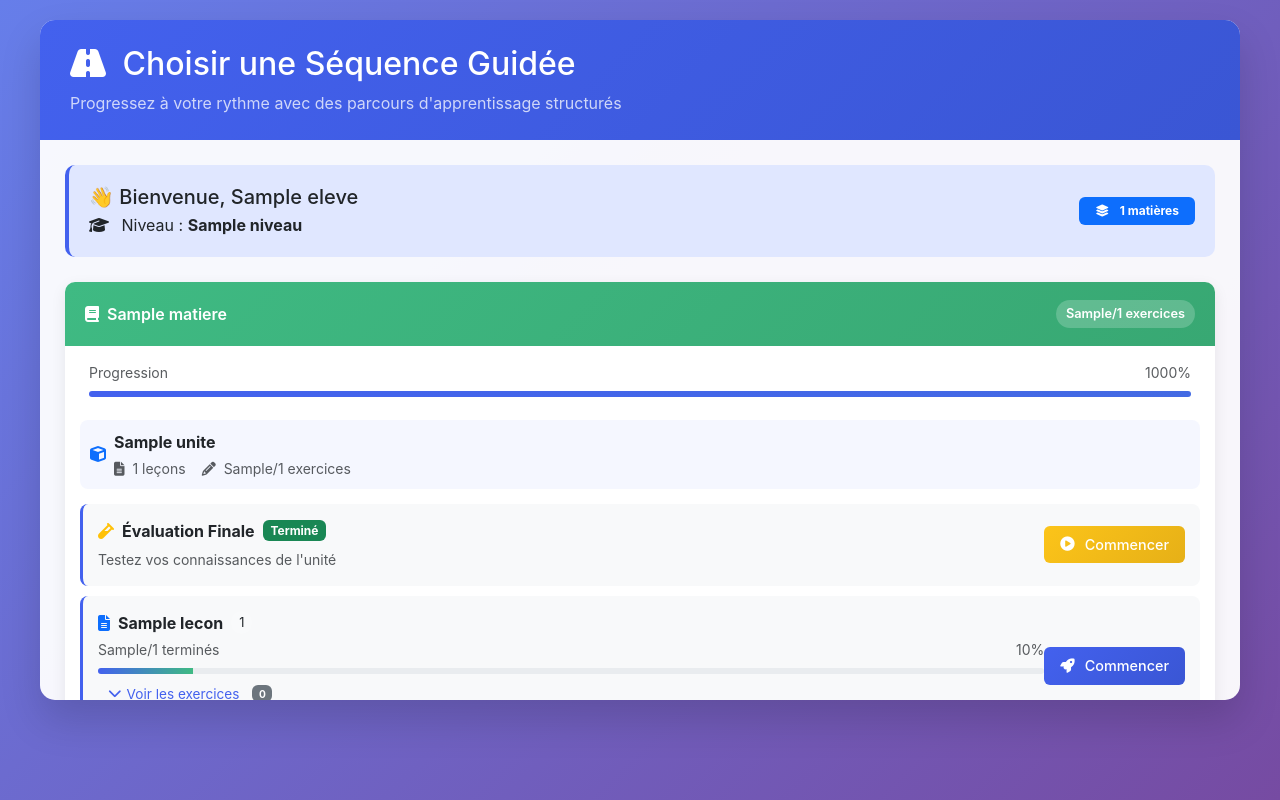
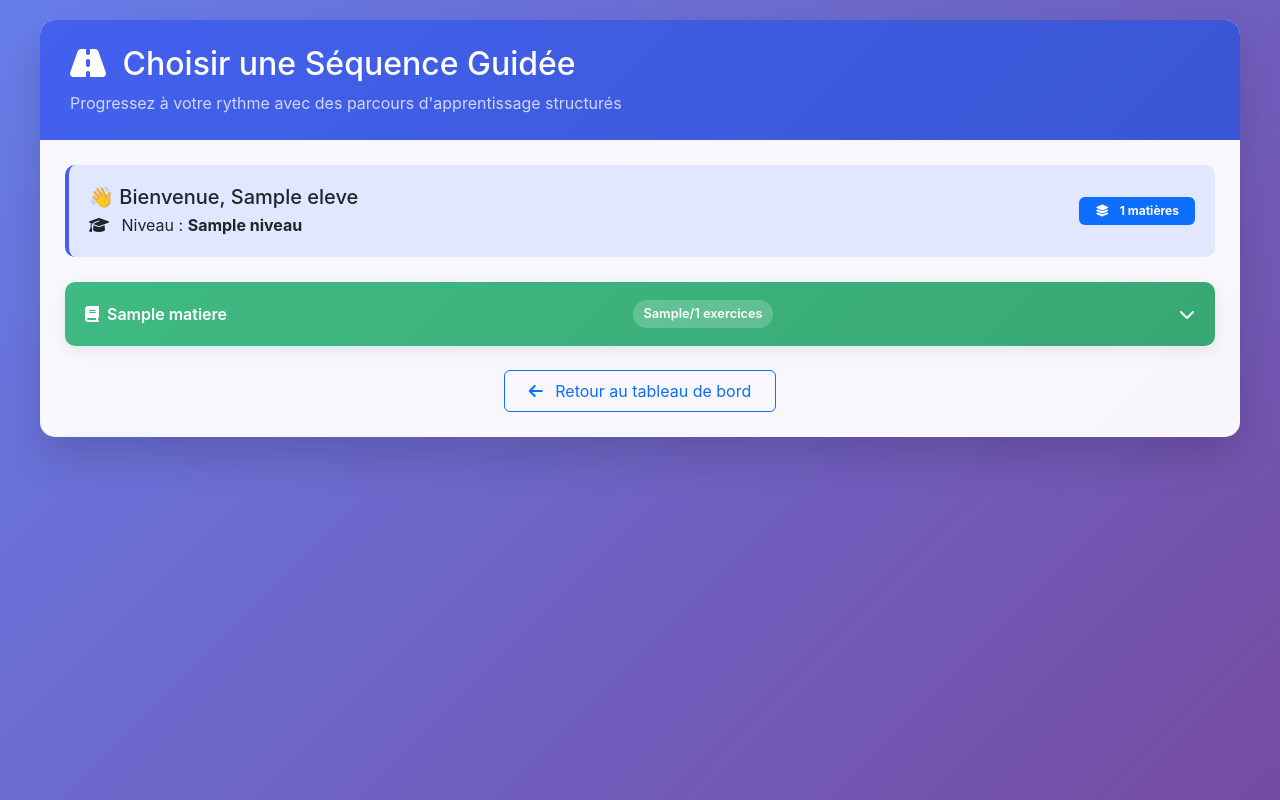
Before and after one commit to GuehiA/tutorat_ai, a Python web app: template templates/choisir_sequence.html in a window 1280 px wide. Run offline with Jinja, Linux system fonts and the light colour scheme; the template is opened without the code that fills it: most values are stand-ins (such as "Sample title", 1, 10 or a date in 2020).

Commit message:
Update choisir_sequence.html
retour

```diff
--- a/templates/choisir_sequence.html
+++ b/templates/choisir_sequence.html
@@ -43,8 +43,6 @@
 
     .content-section {
       padding: 25px;
-      max-height: 70vh;
-      overflow-y: auto;
     }
 
     .welcome-card {
@@ -70,10 +68,27 @@
       font-weight: 600;
       display: flex;
       align-items: center;
+      cursor: pointer;
+      user-select: none;
+      transition: background 0.3s;
+    }
+
+    .matiere-header:hover {
+      background: linear-gradient(135deg, #38a873 0%, #2e9968 100%);
+    }
+
+    .matiere-header.collapsed i.fa-chevron-down {
+      transform: rotate(-90deg);
     }
 
     .matiere-content {
-      padding: 0;
+      max-height: 0;
+      overflow: hidden;
+      transition: max-height 0.3s ease-out;
+    }
+
+    .matiere-content.expanded {
+      max-height: 5000px;
     }
 
     .unite-card {
@@ -88,10 +103,30 @@
     .unite-header {
       display: flex;
       align-items: center;
+      cursor: pointer;
       padding: 10px;
       border-radius: 8px;
+      transition: background 0.2s;
+    }
+
+    .unite-header:hover {
       background: rgba(67, 97, 238, 0.05);
-      margin-bottom: 15px;
+    }
+
+    .unite-header.collapsed i.fa-chevron-right {
+      transform: rotate(-90deg);
+    }
+
+    .unite-content {
+      max-height: 0;
+      overflow: hidden;
+      transition: max-height 0.3s ease-out;
+      padding-left: 15px;
+    }
+
+    .unite-content.expanded {
+      max-height: 5000px;
+      padding-top: 15px;
     }
 
     .lecon-item {
@@ -105,6 +140,7 @@
 
     .lecon-item:hover {
       background: #e9ecef;
+      transform: translateX(5px);
     }
 
     .progress-bar {
@@ -183,74 +219,6 @@
       text-align: center;
       padding: 40px;
       color: #6c757d;
-    }
-
-    .exercice-details {
-      max-height: 0;
-      overflow: hidden;
-      transition: max-height 0.3s ease-out;
-      background: white;
-      border-radius: 8px;
-      margin-top: 10px;
-      border: 1px solid #dee2e6;
-    }
-
-    .exercice-details.expanded {
-      max-height: 500px;
-      padding: 15px;
-    }
-
-    .toggle-exercices {
-      background: none;
-      border: none;
-      color: var(--primary);
-      cursor: pointer;
-      font-size: 0.85rem;
-      padding: 5px 10px;
-      margin-top: 5px;
-      display: inline-flex;
-      align-items: center;
-      gap: 5px;
-    }
-
-    .toggle-exercices:hover {
-      color: var(--primary-dark);
-    }
-
-    .exercice-list {
-      padding: 10px;
-    }
-
-    .exercice-item {
-      padding: 8px 12px;
-      border-bottom: 1px solid #f1f1f1;
-      display: flex;
-      justify-content: space-between;
-      align-items: center;
-    }
-
-    .exercice-item:last-child {
-      border-bottom: none;
-    }
-
-    .exercice-status {
-      width: 10px;
-      height: 10px;
-      border-radius: 50%;
-      display: inline-block;
-      margin-right: 8px;
-    }
-
-    .exercice-status.completed {
-      background-color: var(--success);
-    }
-
-    .exercice-status.pending {
-      background-color: #ffc107;
-    }
-
-    .exercice-status.not-started {
-      background-color: #dee2e6;
     }
 
     @media (max-width: 768px) {
@@ -332,15 +300,16 @@
 
           <div class="matiere-card">
             <!-- Matière Header -->
-            <div class="matiere-header">
+            <div class="matiere-header" onclick="toggleMatiere(this)">
               <i class="fas fa-book me-2"></i>
               {{ matiere_nom }}
               <span class="stats-badge">
                 {{ stats.completed_exercises }}/{{ stats.total_exercises }} {{ "exercises" if lang == "en" else "exercices" }}
               </span>
+              <i class="fas fa-chevron-down ms-auto transition-all"></i>
             </div>
 
-            <!-- Matière Content - TOUJOURS VISIBLE -->
+            <!-- Matière Content -->
             <div class="matiere-content">
               <!-- Progress bar for matiere -->
               <div class="px-4 pt-3 pb-2">
@@ -353,14 +322,14 @@
                 </div>
               </div>
 
-              <!-- Unités List - TOUJOURS VISIBLE -->
+              <!-- Unités List -->
               {% for unit_data in data.unites %}
                 {% set unite = unit_data.unite %}
                 {% set unit_completion = (unit_data.completed_exercises / unit_data.total_exercises * 100) if unit_data.total_exercises > 0 else 0 %}
 
                 <div class="unite-card">
                   <!-- Unité Header -->
-                  <div class="unite-header">
+                  <div class="unite-header" onclick="toggleUnite(this)">
                     <i class="fas fa-cube me-2 text-primary"></i>
                     <div class="flex-grow-1">
                       <strong>{{ unite.nom_en if lang == 'en' and unite.nom_en else unite.nom }}</strong>
@@ -375,10 +344,11 @@
                         </small>
                       </div>
                     </div>
+                    <i class="fas fa-chevron-right ms-2 transition-all"></i>
                   </div>
 
-                  <!-- Unité Content - TOUJOURS VISIBLE -->
-                  <div>
+                  <!-- Unité Content -->
+                  <div class="unite-content">
                     <!-- Test Sommatif -->
                     {% for test in unit_data.tests %}
                       <div class="lecon-item d-flex justify-content-between align-items-center flex-wrap">
@@ -402,7 +372,7 @@
                       </div>
                     {% endfor %}
 
-                    <!-- Leçons - TOUJOURS VISIBLE -->
+                    <!-- Leçons -->
                     {% for lecon_data in unit_data.lecons %}
                       {% set lecon = lecon_data.lecon %}
                       {% if lecon_data.total_exercises > 0 %}
@@ -424,37 +394,6 @@
                             <div class="progress-bar">
                               <div class="progress-fill" style="width: {{ lecon_data.progress }}%"></div>
                             </div>
-
-                            <!-- Bouton pour voir les exercices (optionnel) -->
-                            {% if lecon_data.exercices %}
-                            <button class="toggle-exercices" onclick="toggleExercices(this)">
-                              <i class="fas fa-chevron-down"></i>
-                              {{ "Show exercises" if lang == "en" else "Voir les exercices" }}
-                              <span class="badge bg-secondary ms-2">{{ lecon_data.exercices|length }}</span>
-                            </button>
-
-                            <div class="exercice-details">
-                              <div class="exercice-list">
-                                {% for exercice in lecon_data.exercices %}
-                                <div class="exercice-item">
-                                  <div>
-                                    <span class="exercice-status {% if exercice.completed %}completed{% elif exercice.started %}pending{% else %}not-started{% endif %}"></span>
-                                    <span>{{ exercice.titre }}</span>
-                                  </div>
-                                  <small class="text-muted">
-                                    {% if exercice.difficulty == 'easy' %}
-                                      {{ "Easy" if lang == "en" else "Facile" }}
-                                    {% elif exercice.difficulty == 'medium' %}
-                                      {{ "Medium" if lang == "en" else "Moyen" }}
-                                    {% else %}
-                                      {{ "Hard" if lang == "en" else "Difficile" }}
-                                    {% endif %}
-                                  </small>
-                                </div>
-                                {% endfor %}
-                              </div>
-                            </div>
-                            {% endif %}
                           </div>
                           <a href="/exercice-sequentiel-progressif?username={{ eleve.username }}&lecon_id={{ lecon.id }}&lang={{ lang }}&index=0"
                              class="btn-start mt-2 mt-md-0">
@@ -499,26 +438,69 @@
 </div>
 
 <script>
-  // Fonction pour afficher/masquer les exercices détaillés
-  function toggleExercices(button) {
-    const details = button.nextElementSibling;
-    const icon = button.querySelector('i');
+  // Toggle matiere content
+  function toggleMatiere(element) {
+    const content = element.nextElementSibling;
+    const isExpanded = content.classList.contains('expanded');
 
-    if (details.classList.contains('expanded')) {
-      details.classList.remove('expanded');
-      icon.classList.remove('fa-chevron-up');
-      icon.classList.add('fa-chevron-down');
-      button.innerHTML = button.innerHTML.replace("{{ 'Hide exercises' if lang == 'en' else 'Masquer les exercices' }}", "{{ 'Show exercises' if lang == 'en' else 'Voir les exercices' }}");
+    // Toggle icon
+    element.classList.toggle('collapsed');
+
+    // Toggle content
+    if (isExpanded) {
+      content.style.maxHeight = '0';
+      content.classList.remove('expanded');
     } else {
-      details.classList.add('expanded');
-      icon.classList.remove('fa-chevron-down');
-      icon.classList.add('fa-chevron-up');
-      button.innerHTML = button.innerHTML.replace("{{ 'Show exercises' if lang == 'en' else 'Voir les exercices' }}", "{{ 'Hide exercises' if lang == 'en' else 'Masquer les exercices' }}");
+      content.style.maxHeight = content.scrollHeight + 'px';
+      content.classList.add('expanded');
     }
   }
 
-  // Hide loading after content is loaded
+  // Toggle unite content
+  function toggleUnite(element) {
+    const content = element.nextElementSibling;
+    const isExpanded = content.classList.contains('expanded');
+
+    // Toggle icon
+    element.classList.toggle('collapsed');
+
+    // Toggle content
+    if (isExpanded) {
+      content.style.maxHeight = '0';
+      content.classList.remove('expanded');
+    } else {
+      content.style.maxHeight = content.scrollHeight + 'px';
+      content.classList.add('expanded');
+    }
+  }
+
+  // Initialize - open first matiere
   document.addEventListener('DOMContentLoaded', function() {
+    const firstMatiere = document.querySelector('.matiere-card');
+    if (firstMatiere) {
+      const header = firstMatiere.querySelector('.matiere-header');
+      const content = firstMatiere.querySelector('.matiere-content');
+
+      // Open first matiere
+      header.classList.remove('collapsed');
+      content.classList.add('expanded');
+      content.style.maxHeight = content.scrollHeight + 'px';
+
+      // Open first unite of first matiere
+      const firstUnite = firstMatiere.querySelector('.unite-card');
+      if (firstUnite) {
+        const uniteHeader = firstUnite.querySelector('.unite-header');
+        const uniteContent = firstUnite.querySelector('.unite-content');
+
+        setTimeout(() => {
+          uniteHeader.classList.remove('collapsed');
+          uniteContent.classList.add('expanded');
+          uniteContent.style.maxHeight = uniteContent.scrollHeight + 'px';
+        }, 300);
+      }
+    }
+
+    // Hide loading after content is loaded
     document.getElementById('loading').style.display = 'none';
     document.getElementById('matieres-container').style.display = 'block';
   });
```
